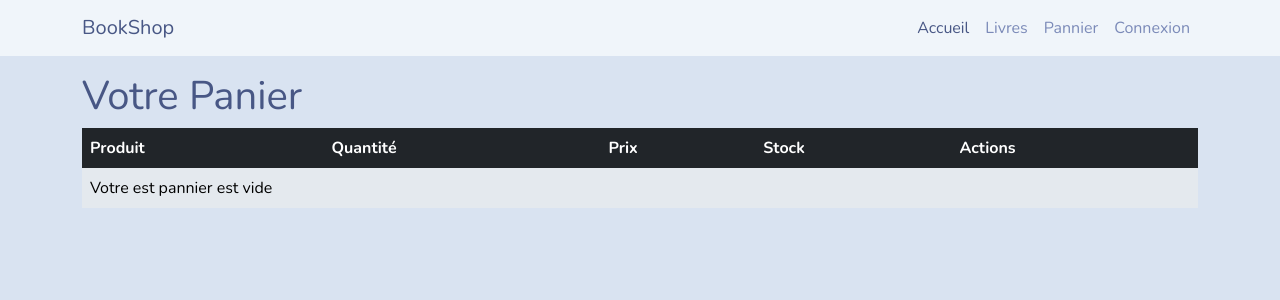
After one commit to cflayelle/e-commerce, a Symfony app: template templates/cart/index.html.twig in a window 1280 px wide. The commit adds this page. Shown: the top 300 px of the page. Run offline with Twig, Linux system fonts and the light colour scheme; the template is opened without the code that fills it, so the values that code supplies are empty; some libraries are stand-ins or nearby versions.

Commit message:
ajouter un produit dans un pannier

```diff
--- a/src/Form/ProductType.php
+++ b/src/Form/ProductType.php
@@ -17,7 +17,7 @@ class ProductType extends AbstractType
             ->add('name')
             ->add('description')
             ->add('images')
-            ->add('quantity')
+            ->add('stock')
             ->add('price')
             ->add('categories', EntityType::class,[
                 'class'=> Category::class,
--- a/templates/admin_product/edit.html.twig
+++ b/templates/admin_product/edit.html.twig
@@ -12,7 +12,7 @@
       {{ form_row( form.name) }}
       {{ form_row( form.description) }}
       {{ form_row( form.images) }}
-      {{ form_row( form.quantity) }}
+      {{ form_row( form.stock) }}
       {{ form_row( form.price) }}
       {{ form_row( form.categories) }}
       <button class="btn btn-outline-primary my-3 align-self-end">
--- a/templates/admin_product/index.html.twig
+++ b/templates/admin_product/index.html.twig
@@ -26,7 +26,7 @@
                 {{category.name}},
               {% endfor %}
             </td>
-            <td>{{product.quantity}}</td>
+            <td>{{product.stock}}</td>
             <td>{{product.price}}</td>
             <td><a href="{{path('admin_product_edit',{id:product.id})}}" class="btn btn-outline-primary btn-sm">Modifier</a></td>
           </tr>
--- a/templates/admin_product/new.html.twig
+++ b/templates/admin_product/new.html.twig
@@ -12,7 +12,7 @@
         {{ form_row( form.name) }}
         {{ form_row( form.description) }}
         {{ form_row( form.images) }}
-        {{ form_row( form.quantity) }}
+        {{ form_row( form.stock) }}
         {{ form_row( form.price) }}
         {{ form_row( form.categories) }}
         <button class="btn btn-outline-primary my-3 align-self-end">
--- a/templates/base.html.twig
+++ b/templates/base.html.twig
@@ -37,7 +37,7 @@
                 <a class="nav-link" href="{{ path( 'product') }}">Livres</a>
               </li>
               <li class="nav-item">
-                <a class="nav-link" href="#">Pannier</a>
+                <a class="nav-link" href="{{path('app_cart')}}">Pannier</a>
               </li>
               <li class="nav-item">
                 <a class="nav-link" href="{{ path('app_login') }}">Connexion</a>
--- /dev/null
+++ b/templates/cart/index.html.twig
@@ -0,0 +1,38 @@
+{% extends 'base.html.twig' %}
+
+{% block title %}Hello CartController!{% endblock %}
+
+{% block body %}
+
+  <div class="example-wrapper">
+    <h1>Votre Panier</h1>
+    <table class="table table-hover table-light table-striped">
+      <thead>
+        <tr class="table-dark">
+          <th scope="col">Produit</th>
+          <th scope="col">Quantité</th>
+          <th scope="col">Prix</th>
+          <th scope="col">Stock</th>
+          <th scope="col">Actions</th>
+        </tr>
+      </thead>
+      <tbody>
+        {% for cartElement in cartElements %}
+          <tr class="">
+            <th>{{cartElement.product.name}}</th>
+            <td>{{cartElement.quantity}}</td>
+            <td>{{cartElement.product.price}}</td>
+            <td>{{cartElement.product.stock}}</td>
+            <td>
+              <a href="{{path('app_cart_add',{id:cartElement.product.id})}}" class="btn btn-outline-primary btn-sm">Ajouter</a>
+            </td>
+          </tr>
+          {% else %}
+          <tr class="">
+            <td colspan="6">Votre est pannier est vide</td>
+          </tr>
+        {% endfor %}
+      </tbody>
+    </table>
+  </div>
+{% endblock %}
--- a/templates/product/index.html.twig
+++ b/templates/product/index.html.twig
@@ -12,9 +12,9 @@
             </div>
             <div class="p-3 d-flex flex-column align-items-start">
                 <h1>{{product.name}}</h1>
-                <p><b>{{product.price}} € </b>/ En stock : {{product.quantity}}</p>
+                <p><b>{{product.price}} € </b>/ En stock : {{product.stock}}</p>
                 <p>{{product.description}}</p>
-                <a href="" class="btn btn-success d-flex align-items-center justify-content-center">
+                <a href="{{path('app_cart_add', {id:product.id})}}" class="btn btn-success d-flex align-items-center justify-content-center">
                     <i class="bi bi-cart-plus"></i>
                 </a>
             </div>
```
Also changed, not shown: src/Controller/CartController.php (added, +44 -0 lines).
